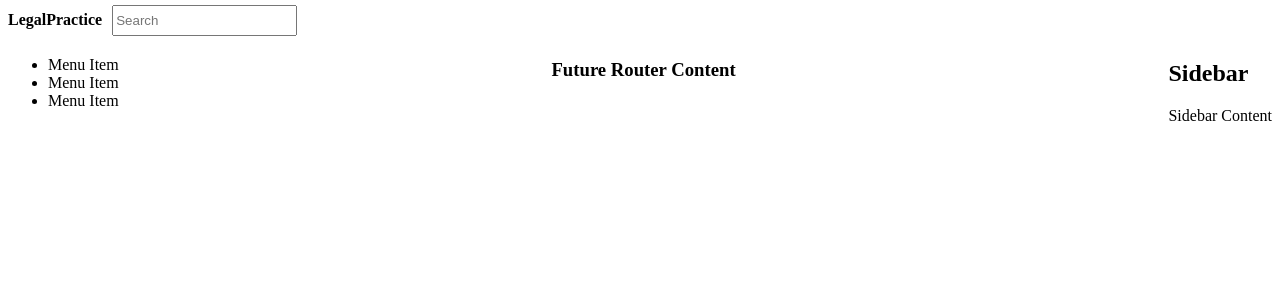
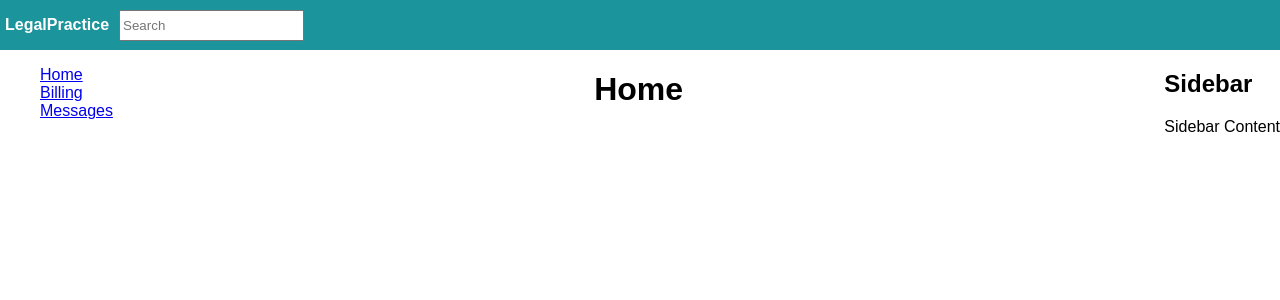
Before and after one commit to loganeb/savvy-react-proj, a React app: page / in a window 1280 px wide. Shown: the top 300 px of the page. Built offline with nearby package versions, Linux system fonts and the light colour scheme.

Commit message:
Install react-router-dom, add pages

```diff
--- a/package.json
+++ b/package.json
@@ -13,11 +13,12 @@
   "dependencies": {
     "react": "^15.6.1",
     "react-dom": "^15.6.1",
-    "react-router-dom": "^4.1.1"
+    "react-router-dom": "^4.3.1"
   },
   "devDependencies": {
     "@types/react": "^15.6.1",
     "@types/react-dom": "^16.8.0",
+    "@types/react-router-dom": "^4.3.1",
     "css-loader": "^2.1.0",
     "enzyme": "^3.8.0",
     "enzyme-adapter-react-15": "^1.3.0",
--- a/src/components/Layout.tsx
+++ b/src/components/Layout.tsx
@@ -1,4 +1,8 @@
 import * as React from "react";
+import { BrowserRouter as Router, Route, Switch } from "react-router-dom";
+import Billing from "../pages/Billing";
+import Home from "../pages/Home";
+import Messages from "../pages/Messages";
 import Header from "./Header";
 import Menu from "./Menu";
 import Sidebar from "./Sidebar";
@@ -6,14 +10,21 @@ import Sidebar from "./Sidebar";
 class Layout extends React.Component <{}> {
     public render() {
         return(
+            <Router>
                 <div className="Layout">
                     <Header/>
                     <div className="content">
                         <Menu />
-                    <div><h3>Future Router Content</h3></div>
+                        <Switch>
+                            <Route path="/billing" component={Billing} />
+                            <Route path="/messages" component={Messages} />
+                            <Route path="/" component={Home} />
+                            <Route component={Home} />
+                        </Switch>
                         <Sidebar />
                     </div>
                 </div>
+            </Router>
         );
     }
 }
--- a/src/components/Menu.tsx
+++ b/src/components/Menu.tsx
@@ -1,16 +1,17 @@
-import * as React from 'react';
+import * as React from "react";
+import { Link } from "react-router-dom";
 
 class Menu extends React.Component <{}> {
-    render(){
+    public render() {
         return(
-            <div>
-                <ul>
-                    <li>Menu Item</li>
-                    <li>Menu Item</li>
-                    <li>Menu Item</li>
+            <nav className="Menu">
+                <ul className="nav-links">
+                    <li><Link to="/" >Home</Link></li>
+                    <li><Link to="/billing" >Billing</Link></li>
+                    <li><Link to="/messages" >Messages</Link></li>
                 </ul>
-            </div>
-        )
+            </nav>
+        );
     }
 }
 
--- /dev/null
+++ b/src/pages/Billing.tsx
@@ -0,0 +1,9 @@
+import * as React from "react";
+
+const Billing = () => {
+    return(
+        <h1> Billing </h1>
+    );
+};
+
+export default Billing;
--- /dev/null
+++ b/src/pages/Home.tsx
@@ -0,0 +1,9 @@
+import * as React from "react";
+
+const Home = () => {
+    return(
+        <h1> Home </h1>
+    );
+};
+
+export default Home;
--- /dev/null
+++ b/src/pages/Messages.tsx
@@ -0,0 +1,9 @@
+import * as React from "react";
+
+const Messages = () => {
+    return(
+        <h1> Messages </h1>
+    );
+};
+
+export default Messages;
--- a/src/static/scss/index.scss
+++ b/src/static/scss/index.scss
@@ -1,8 +1,18 @@
 $header-height: 40px;
 
+body {
+    width: 100%;
+    margin: 0;
+    padding: 0;
+    font-family: Arial, Helvetica, sans-serif;
+}
+
 .Layout {
+    margin: 0;
+    padding: 0;
+    width: 100%;
+
     .content{
-        margin-top: $header-height;
         display: flex;
         flex-direction: row;
         justify-content: space-between;
@@ -10,19 +20,27 @@ $header-height: 40px;
 }
 
 .Header{
-    display: block;
-    position: fixed;
-    top: 0;
+    width: 100%;
+    height: $header-height;
+    padding: 5px;
+
     display: flex;
     flex-direction: row;
     flex-wrap: nowrap;
     justify-content: flex-start;
     align-items: center;
-    height: $header-height;
 
+    background: rgb(28, 148, 156);
+    color: #fff;
 
     input[type="text"]{
         height: 25px;
         margin: 10px;
     }
 }
+
+.Menu{
+    .nav-links{
+        list-style: none;
+    }
+}
--- a/webpack.config.js
+++ b/webpack.config.js
@@ -42,6 +42,10 @@ module.exports = {
     },
     output: {
         filename: 'bundle.js',
-        path: path.resolve(__dirname, 'dist')
+        path: path.resolve(__dirname, 'dist'),
+        publicPath: '/'
+    },
+    devServer: {
+        historyApiFallback: true,
     }
 };
```
Also changed, not shown: src/pages/BodyContent.tsx (added, +9 -0 lines), 1 other file (tests, documents, lock files or other folders). Lines whose indentation alone changed are shown as unchanged.
